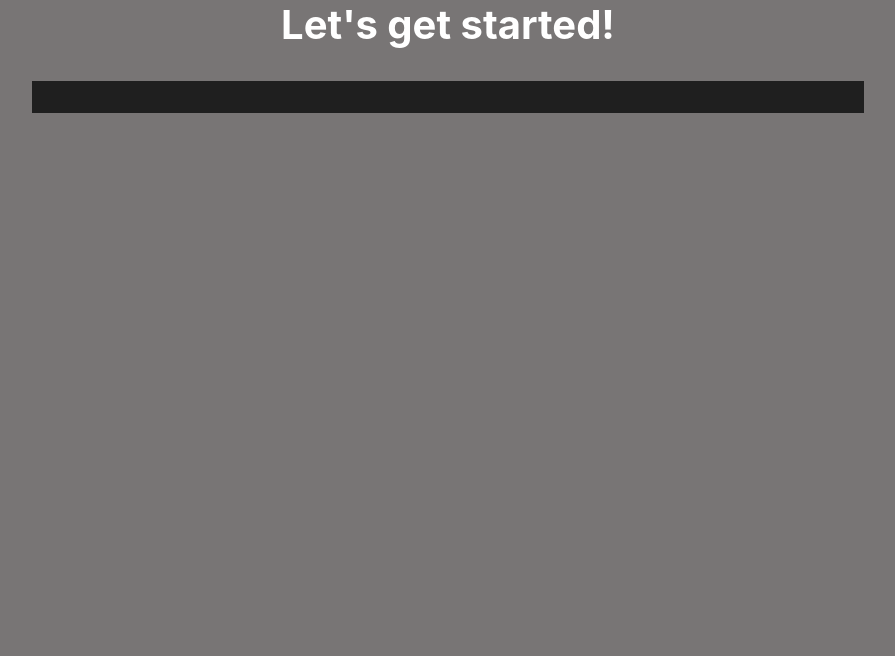
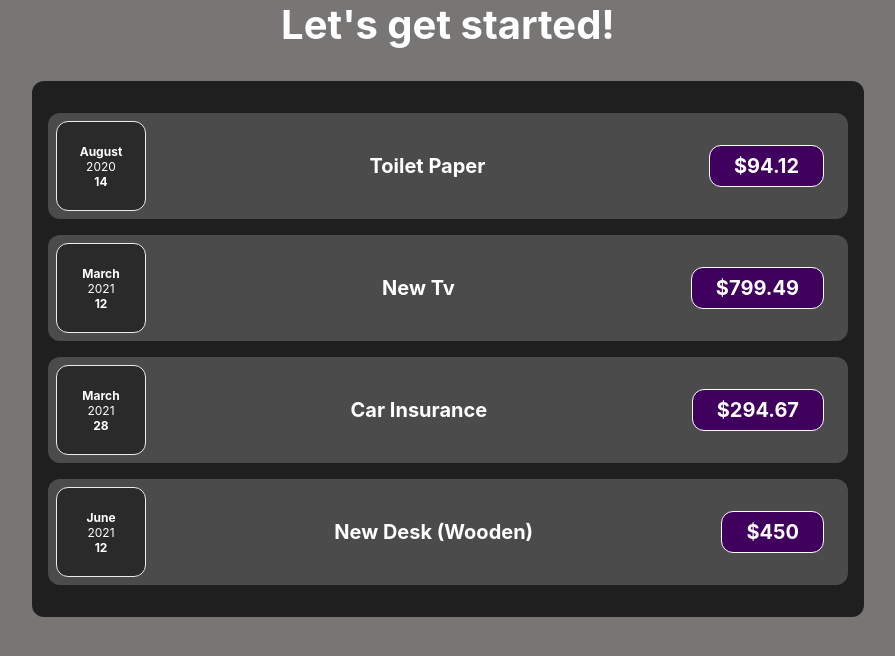
Before and after one commit to Momo-azangue/Frist_Application_React, a React (Create React App) app: page / in a window 1280 px wide. Shown: the top 656 px of the page, without its empty margins (192-1087 px from the left). Built offline with nearby package versions, Linux system fonts and the light colour scheme.

Commit message:
add card component

```diff
--- a/src/componements/Card.js
+++ b/src/componements/Card.js
@@ -1,7 +1,8 @@
 import './Card.css';
 
-function Cards(props){
-    return <div className="card"></div>;
+function Card(props){
+    const classes = 'card ' + props.className;
+    return <div className= {classes} >{props.children}</div>;
 
 }
-export default Cards;
+export default Card;
--- a/src/componements/Expenses.js
+++ b/src/componements/Expenses.js
@@ -1,11 +1,12 @@
 import ExpenseItem from "./ExpenseItem";
+import Card from './Card';
 import './Expenses.css';
 
 function Expenses(props){
 
 
     return (
-    <div className="expenses">
+    <Card className="expenses">
             <ExpenseItem
                 title={props.items[0].title}
                 amount={props.items[0].amount}
@@ -22,7 +23,7 @@
                 title={props.items[3].title}
                 amount={props.items[3].amount}
                 date={props.items[3].date} />
-    </div>
+    </Card>
 
 
         );
```
